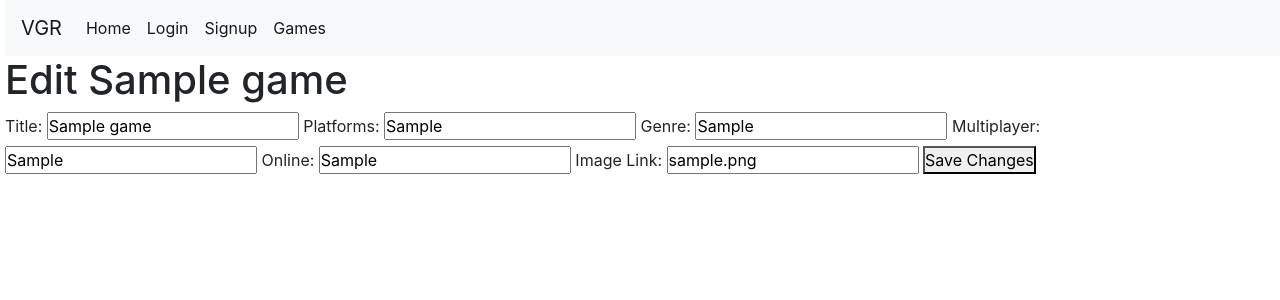
After one commit to T-Grubbs/MIA-FTWD-Travis-Grubbs-Project-videoGameReviewApp, a Node server app: page /edit-game/600000000000000000000001 in a window 1280 px wide. The commit adds this page. Shown: the top 300 px of the page. Run offline with Node 20, Linux system fonts and the light colour scheme; tables that the repository leaves empty hold one stand-in row (values such as "Sample post"); some libraries are stand-ins or nearby versions.

Commit message:
edit and delete complete

```diff
--- a/app.js
+++ b/app.js
@@ -142,5 +142,11 @@ app.use('/', gameDetails);
 const review = require('./routes/reviews');
 app.use('/', review);
 
+const deleteGame = require('./routes/delete-game');
+app.use('/', deleteGame);
+
+const editGame = require('./routes/edit-game');
+app.use('/', editGame);
+
 
 module.exports = app;
--- /dev/null
+++ b/routes/edit-game.js
@@ -0,0 +1,43 @@
+const express    = require('express');
+const router     = express.Router();
+const User       = require('../models/User');
+const Game       = require('../models/Games');
+
+router.get('/edit-game/:id', (req, res, next)=>{
+  Game.findById(req.params.id)
+  .then((theGame)=>{
+    res.render('edit-game', {theGame})
+  })
+  .catch((err)=>{
+      next(err);
+  })
+});
+
+
+router.post('/update/:id', (req, res, next)=>{
+
+
+
+  Game.findByIdAndUpdate(req.params.id, req.body)
+  .then(()=>{
+      res.redirect('/game-details/'+req.params.id);
+  })
+  .catch((err)=>{
+      next(err)
+  })
+})
+
+
+
+
+
+
+
+
+
+
+
+
+
+
+module.exports = router;
--- a/routes/game-details.js
+++ b/routes/game-details.js
@@ -1,7 +1,7 @@
 const express    = require('express');
 const router     = express.Router();
 const User       = require('../models/User');
-const Game       = require('../models/Games')
+const Game       = require('../models/Games');
 
 router.get("/game-details", (req, res, next) => {
   res.render("game-details");
--- /dev/null
+++ b/views/edit-game.hbs
@@ -0,0 +1,39 @@
+<h1>Edit {{theGame.title}}</h1>
+
+
+<form action="/update/{{theGame._id}}" method="POST">
+
+
+  <label for="">Title:</label>
+  <input type="text" name="title" value="{{theGame.title}}">
+
+ {{!-- <label for="">Author:</label>
+  <select name="author">
+   {{#each allTheAuthors}}
+   {{#if this.yes}}
+    <option value="{{this._id}}" selected="selected">{{this.firstName}} {{this.lastName}} </option>
+    {{else}}
+        <option value="{{this._id}}">{{this.firstName}} {{this.lastName}} </option>
+   {{/if}}
+   {{/each}}
+  </select> --}}
+
+  <label for="">Platforms:</label>
+  <input type="text" name="platforms" value="{{theGame.platforms}}">
+
+  <label for="">Genre:</label>
+  <input type="text" name="genre" value="{{theGame.genre}}">
+
+  <label for="">Multiplayer:</label>
+  <input type="text" name="multiplayer" value="{{theGame.multiplayer}}">
+
+  <label for="">Online:</label>
+  <input type="text" name="online" value="{{theGame.online}}">
+
+  <label for="">Image Link:</label>
+  <input type="text" name="image" value="{{theGame.image}}">
+
+  <button type="submit">Save Changes</button>
+
+
+</form>
--- a/views/game-details.hbs
+++ b/views/game-details.hbs
@@ -7,3 +7,6 @@
 </h1>
 <img src='{{this.image}}'>
 <a href="/{{this._id}}/new-review">Add Review</a>
+<a href="/edit-game/{{this._id}}">Edit Info</a>
+{{!-- <a href="/{{this._id}}/delete-game">Delete Game</a> --}}
+<form action="/delete-game/{{this._id}}" method="POST"><button>Delete Game</button></form>
```
Also changed, not shown: routes/delete-game.js (added, +23 -0 lines).
